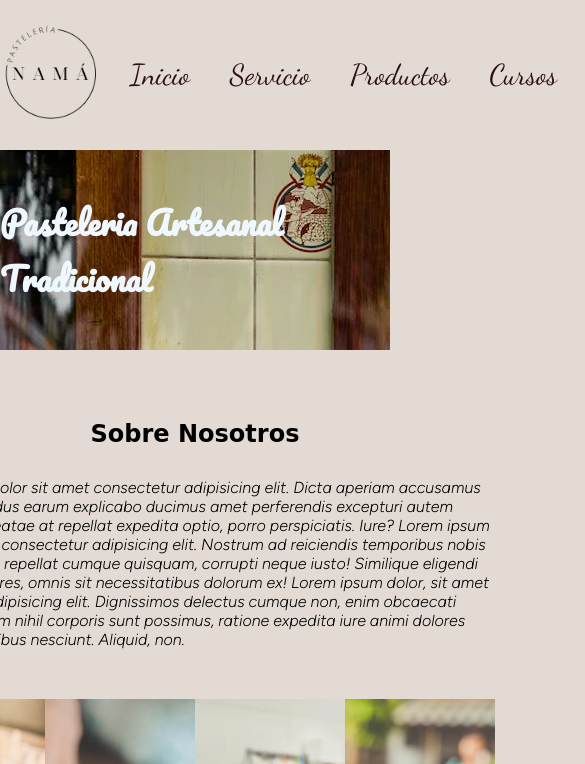
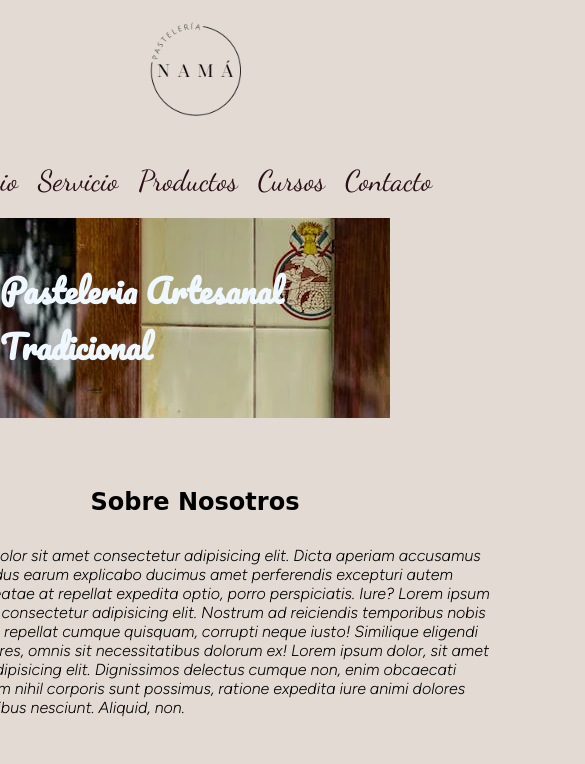
Before and after one commit to Gustavogroch/Nama-pasteleria, a plain HTML site: page index.html in a window 390 px wide. Shown: the top 764 px of the page, 585 px wide, since content can reach past the window. Drawn offline with Linux system fonts and the light colour scheme; a web font is replaced by a local one.

Commit message:
avanzo con el responsive para 576px

```diff
--- a/css/style.css
+++ b/css/style.css
@@ -42,6 +42,7 @@ header img{
 
 .header__logo{
 grid-area: logo;
+padding: 20px;
 }
 
 .header__nav{
@@ -420,3 +421,40 @@ footer{
     width: 45px;
     height: 40px;
 }
+
+/* media query mobile*/
+
+@media (max-width:576px){
+
+
+    header{
+        display: flex;
+        flex-direction: column;
+        grid-template-areas: none ;
+        grid-area: header;
+        grid-template-columns: none;
+        align-items: center;
+        justify-content: center;
+
+    }
+
+    .navegador__lista li{
+
+        margin: 5px;
+        padding: 5px;
+    }
+
+    .footer__principal__logo{
+        display: none;
+    }
+
+    .footer__principal{
+
+        display: flex;
+        flex-direction: column;
+    }
+    .footer__redes{
+
+        margin: 10px 0px;
+    }
+}
```
Also changed, not shown: index.html (+1 -0 lines).
